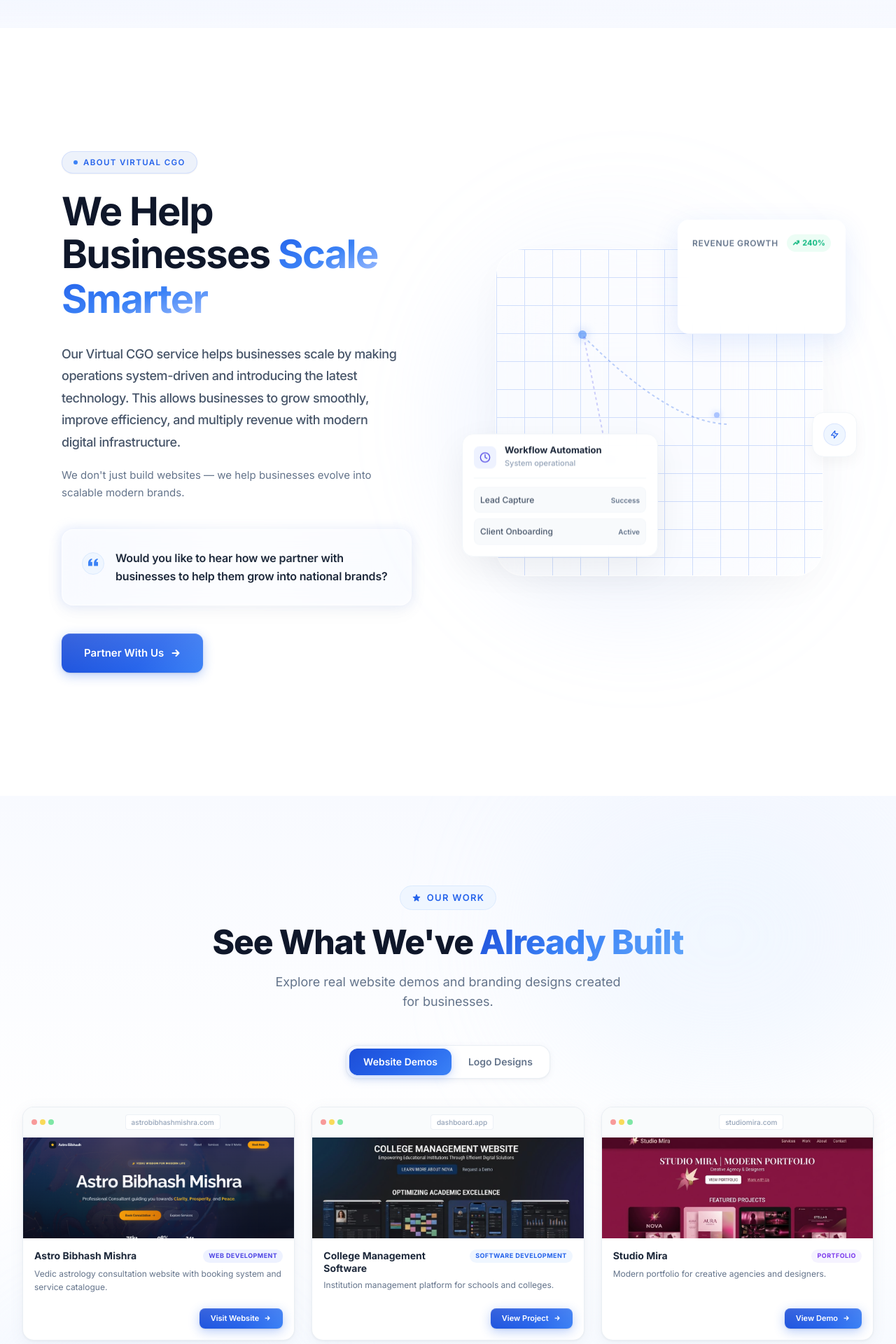
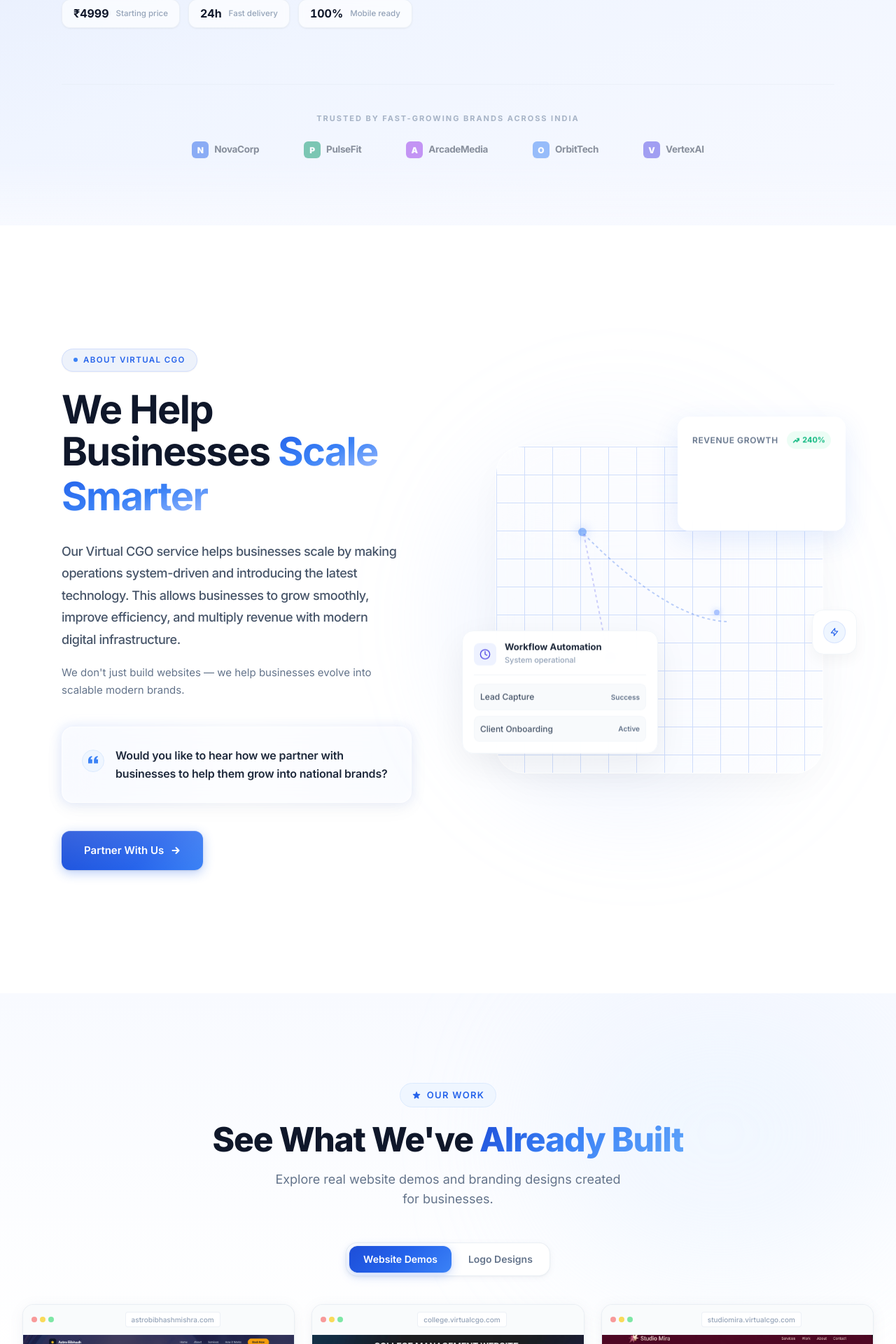
Before and after one commit to khrishChauhan/virtualcgo, a Next.js app: page / in a window 1280 px wide. Shown: the part 840-2760 px from the top of the page at 70% size. Built offline with nearby package versions, Linux system fonts and the light colour scheme.

Commit message:
feat: implement Contact, Hero, Pricing, and Showcase section components

```diff
--- a/src/components/ContactSection.tsx
+++ b/src/components/ContactSection.tsx
@@ -12,8 +12,8 @@ const contactCards = [
   {
     id:     "contact-email",
     label:  "Email Us",
-    value:  "hello@virtualcgo.app",
-    href:   "mailto:hello@virtualcgo.app",
+    value:  "connect@virtualcgo.com",
+    href:   "mailto:connect@virtualcgo.com",
     icon: (
       <svg width="18" height="18" viewBox="0 0 18 18" fill="none">
         <path d="M2 4.5H16V13.5C16 14.05 15.55 14.5 15 14.5H3C2.45 14.5 2 14.05 2 13.5V4.5Z" stroke="currentColor" strokeWidth="1.5" strokeLinejoin="round"/>
@@ -23,12 +23,12 @@ const contactCards = [
   },
   {
     id:     "contact-whatsapp",
-    label:  "WhatsApp",
-    value:  "+91 98765 43210",
-    href:   "https://wa.me/919876543210",
+    label:  "WhatsApp Business",
+    value:  "7428-505-344",
+    href:   "https://wa.me/917428505344",
     icon: (
-      <svg width="18" height="18" viewBox="0 0 18 18" fill="currentColor">
-        <path d="M9 1.5C4.86 1.5 1.5 4.86 1.5 9c0 1.56.45 3.06 1.26 4.35L1.5 16.5l3.24-1.23A7.44 7.44 0 009 16.5c4.14 0 7.5-3.36 7.5-7.5S13.14 1.5 9 1.5zm0 13.5c-1.35 0-2.61-.39-3.69-1.05l-.27-.15-2.01.75.75-1.98-.18-.3A6 6 0 013 9c0-3.315 2.685-6 6-6s6 2.685 6 6-2.685 6-6 6zm3.33-4.44c-.18-.09-1.065-.525-1.23-.585-.165-.06-.285-.09-.405.09-.12.18-.465.585-.57.705-.105.12-.21.135-.39.045-.18-.09-.765-.285-1.455-.9-.54-.48-.9-1.065-1.005-1.245-.105-.18-.012-.276.078-.366.081-.081.18-.21.27-.315.09-.105.12-.18.18-.3.06-.12.03-.225-.015-.315-.045-.09-.405-.975-.555-1.335-.15-.36-.3-.3-.405-.306-.105-.006-.225-.006-.345-.006-.12 0-.315.045-.48.225-.165.18-.63.615-.63 1.5 0 .885.645 1.74.735 1.86.09.12 1.275 1.95 3.09 2.73.432.186.768.297 1.032.381.432.138.825.117 1.134.072.345-.051 1.065-.435 1.215-.855.15-.42.15-.78.105-.855-.045-.075-.165-.12-.345-.21z"/>
+      <svg width="18" height="18" viewBox="0 0 24 24" fill="currentColor">
+        <path d="M.057 24l1.687-6.163c-1.041-1.804-1.588-3.849-1.587-5.946C.06 5.348 5.397.01 12.008.01c3.202.001 6.212 1.246 8.477 3.514 2.266 2.268 3.507 5.28 3.505 8.484-.004 6.657-5.34 11.997-11.953 11.997-2.005-.001-3.973-.502-5.724-1.455L0 24zm6.59-4.846c1.66.986 3.293 1.493 4.85 1.495 5.51 0 9.99-4.474 9.993-9.978.002-2.668-1.03-5.176-2.905-7.054C16.66 1.737 14.153.7 11.49.7 5.976.7 1.497 5.179 1.495 10.685c-.001 1.7.452 3.354 1.31 4.8l-.398 1.452.392 1.433 3.848-1.416z" />
       </svg>
     ),
   },
@@ -36,12 +36,23 @@ const contactCards = [
     id:     "contact-instagram",
     label:  "Instagram",
     value:  "@virtualcgo",
-    href:   "https://instagram.com/virtualcgo",
+    href:   "https://www.instagram.com/virtualcgo/?hl=en",
     icon: (
       <svg width="18" height="18" viewBox="0 0 18 18" fill="none">
         <rect x="2" y="2" width="14" height="14" rx="4" stroke="currentColor" strokeWidth="1.5"/>
         <circle cx="9" cy="9" r="3" stroke="currentColor" strokeWidth="1.5"/>
         <circle cx="13" cy="5" r="0.8" fill="currentColor"/>
+      </svg>
+    ),
+  },
+  {
+    id:     "contact-linkedin",
+    label:  "LinkedIn",
+    value:  "Virtual CGO",
+    href:   "https://www.linkedin.com/company/virtualcgo/",
+    icon: (
+      <svg width="18" height="18" viewBox="0 0 24 24" fill="currentColor">
+        <path d="M19 0h-14c-2.761 0-5 2.239-5 5v14c0 2.761 2.239 5 5 5h14c2.762 0 5-2.239 5-5v-14c0-2.761-2.238-5-5-5zm-11 19h-3v-11h3v11zm-1.5-12.268c-.966 0-1.75-.79-1.75-1.764s.784-1.764 1.75-1.764 1.75.79 1.75 1.764-.783 1.764-1.75 1.764zm13.5 12.268h-3v-5.604c0-3.368-4-3.113-4 0v5.604h-3v-11h3v1.765c1.396-2.586 7-2.777 7 2.476v6.759z"/>
       </svg>
     ),
   },
@@ -225,13 +236,19 @@ export default function ContactSection() {
               Virtual <span className="text-blue-600 font-semibold">CGO</span>
             </span>
           </div>
-          <p className="text-slate-400 text-[13px]">
-            © {new Date().getFullYear()} Virtual CGO. All rights reserved.
-          </p>
-          <div className="flex items-center gap-5">
-            {["Privacy", "Terms", "Instagram"].map((l) => (
-              <a key={l} href="#" className="text-slate-400 hover:text-slate-600 text-[13px] font-medium transition-colors duration-150">{l}</a>
-            ))}
+          <div className="text-center sm:text-left">
+            <p className="text-slate-400 text-[13px] font-medium">
+              © {new Date().getFullYear()} Virtual CGO. All rights reserved.
+            </p>
+            <p className="text-slate-400/70 text-[11.5px] mt-1 font-normal">
+              Virtual CGO is operated under <span className="text-slate-500 font-semibold">Effimony LLP</span>.
+            </p>
+          </div>
+          <div className="flex items-center gap-5 flex-wrap justify-center sm:justify-end">
+            <a href="/privacy" className="text-slate-400 hover:text-slate-600 text-[13px] font-medium transition-colors duration-150">Privacy</a>
+            <a href="/terms" className="text-slate-400 hover:text-slate-600 text-[13px] font-medium transition-colors duration-150">Terms</a>
+            <a href="https://www.instagram.com/virtualcgo/?hl=en" target="_blank" rel="noopener noreferrer" className="text-slate-400 hover:text-slate-600 text-[13px] font-medium transition-colors duration-150">Instagram</a>
+            <a href="https://www.linkedin.com/company/virtualcgo/" target="_blank" rel="noopener noreferrer" className="text-slate-400 hover:text-slate-600 text-[13px] font-medium transition-colors duration-150">LinkedIn</a>
           </div>
         </div>
       </div>
--- a/src/components/HeroSection.tsx
+++ b/src/components/HeroSection.tsx
@@ -86,6 +86,24 @@ export default function HeroSection() {
               <br />
               <span className="gradient-text">presence.</span>
             </motion.h1>
+
+            {/* WhatsApp Automation tagline - Premium styling */}
+            <motion.div
+              variants={fadeUp}
+              className="inline-flex items-center gap-2.5 mb-7 bg-emerald-50/80 backdrop-blur-xs border border-emerald-200/50 rounded-2xl px-4 py-3 shadow-soft max-w-[430px] relative overflow-hidden group"
+            >
+              <div className="absolute inset-0 bg-gradient-to-r from-emerald-100/10 via-transparent to-transparent pointer-events-none" />
+              <span className="relative flex h-2.5 w-2.5 flex-shrink-0">
+                <span className="animate-ping absolute inline-flex h-full w-full rounded-full bg-emerald-400 opacity-75" />
+                <span className="relative inline-flex rounded-full h-2.5 w-2.5 bg-emerald-500" />
+              </span>
+              <span className="text-[13px] font-bold text-emerald-800 tracking-wide flex items-center gap-1.5">
+                <svg width="15" height="15" viewBox="0 0 24 24" fill="currentColor" className="text-emerald-600">
+                  <path d="M.057 24l1.687-6.163c-1.041-1.804-1.588-3.849-1.587-5.946C.06 5.348 5.397.01 12.008.01c3.202.001 6.212 1.246 8.477 3.514 2.266 2.268 3.507 5.28 3.505 8.484-.004 6.657-5.34 11.997-11.953 11.997-2.005-.001-3.973-.502-5.724-1.455L0 24zm6.59-4.846c1.66.986 3.293 1.493 4.85 1.495 5.51 0 9.99-4.474 9.993-9.978.002-2.668-1.03-5.176-2.905-7.054C16.66 1.737 14.153.7 11.49.7 5.976.7 1.497 5.179 1.495 10.685c-.001 1.7.452 3.354 1.31 4.8l-.398 1.452.392 1.433 3.848-1.416z" />
+                </svg>
+                We automate your business WhatsApp with AI chatbots.
+              </span>
+            </motion.div>
 
             {/* Sub */}
             <motion.p
@@ -295,6 +313,43 @@ export default function HeroSection() {
           </motion.div>
 
         </div>
+
+        {/* ── Partner Logos Strip ── */}
+        <motion.div
+          variants={fadeUp}
+          className="mt-20 pt-10 border-t border-slate-200/40 relative z-10 w-full"
+        >
+          <p className="text-center text-[11px] font-bold uppercase tracking-[0.18em] text-slate-400/80 mb-6">
+            TRUSTED BY FAST-GROWING BRANDS ACROSS INDIA
+          </p>
+          <div className="flex flex-wrap items-center justify-center gap-x-12 gap-y-6 md:gap-x-16 opacity-50 hover:opacity-75 transition-opacity duration-300">
+            {/* Logo 1 */}
+            <div className="flex items-center gap-2">
+              <div className="w-6 h-6 rounded-md bg-blue-600 flex items-center justify-center text-white font-black text-[12px] shadow-sm">N</div>
+              <span className="text-slate-800 font-bold text-[13.5px] tracking-tight">NovaCorp</span>
+            </div>
+            {/* Logo 2 */}
+            <div className="flex items-center gap-2">
+              <div className="w-6 h-6 rounded-md bg-emerald-600 flex items-center justify-center text-white font-black text-[12px] shadow-sm">P</div>
+              <span className="text-slate-800 font-bold text-[13.5px] tracking-tight">PulseFit</span>
+            </div>
+            {/* Logo 3 */}
+            <div className="flex items-center gap-2">
+              <div className="w-6 h-6 rounded-md bg-purple-600 flex items-center justify-center text-white font-black text-[12px] shadow-sm">A</div>
+              <span className="text-slate-800 font-bold text-[13.5px] tracking-tight">ArcadeMedia</span>
+            </div>
+            {/* Logo 4 */}
+            <div className="flex items-center gap-2">
+              <div className="w-6 h-6 rounded-md bg-blue-500 flex items-center justify-center text-white font-black text-[12px] shadow-sm">O</div>
+              <span className="text-slate-800 font-bold text-[13.5px] tracking-tight">OrbitTech</span>
+            </div>
+            {/* Logo 5 */}
+            <div className="flex items-center gap-2">
+              <div className="w-6 h-6 rounded-md bg-indigo-600 flex items-center justify-center text-white font-black text-[12px] shadow-sm">V</div>
+              <span className="text-slate-800 font-bold text-[13.5px] tracking-tight">VertexAI</span>
+            </div>
+          </div>
+        </motion.div>
       </div>
 
       {/* Bottom section transition */}
--- a/src/components/PricingSection.tsx
+++ b/src/components/PricingSection.tsx
@@ -129,31 +129,43 @@ export default function PricingSection() {
               </div>
 
               {/* Pricing area with spotlight glow and premium visual layout */}
-              <div className="mb-8 flex flex-col gap-2 relative">
+              <div className="mb-8 flex flex-col gap-2.5 relative">
                 {/* Spotlight glow behind price */}
                 <div className="absolute -left-6 -top-6 w-36 h-24 bg-blue-400/10 rounded-full blur-2xl pointer-events-none" />
 
+                {/* Today's Offer Badge */}
+                <div className="inline-flex items-center gap-1.5 px-3 py-1 rounded-lg bg-orange-50 border border-orange-200/80 text-[11.5px] font-bold text-orange-700 w-fit relative z-10">
+                  <span className="relative flex h-2 w-2">
+                    <span className="animate-ping absolute inline-flex h-2 w-2 rounded-full bg-orange-400 opacity-75" />
+                    <span className="relative inline-flex rounded-full h-2 w-2 bg-orange-500" />
+                  </span>
+                  Today&apos;s Offer
+                </div>
+
                 {/* Original crossed-out price */}
-                <div className="flex items-center gap-2 relative z-10">
-                  <span className="text-slate-400 font-medium line-through text-[16px]">₹7,999</span>
-                  <span className="text-slate-400 font-bold text-[9px] uppercase tracking-wider bg-slate-100 border border-slate-200/50 rounded px-1.5 py-0.5">Original</span>
+                <div className="flex items-center gap-2.5 relative z-10 mt-1">
+                  <span className="text-slate-400/80 font-medium line-through text-[18px]">₹36,000 + GST</span>
+                  <span className="text-slate-400 font-bold text-[9px] uppercase tracking-wider bg-slate-100 border border-slate-200/50 rounded px-1.5 py-0.5">Original Value</span>
                 </div>
 
                 {/* Offer price with large bold blue gradient */}
                 <div className="flex items-baseline gap-2 relative z-10">
                   <span className="bg-gradient-to-r from-blue-700 via-blue-600 to-[#abc4ff] bg-clip-text text-transparent font-extrabold tracking-[-0.04em] text-[3.5rem] leading-none">
-                    ₹4,999
+                    ₹7,999
                   </span>
-                  <span className="text-slate-400 font-medium text-[13px]">one-time</span>
+                  <span className="text-slate-400 font-medium text-[13.5px]">flat one-time fee</span>
                 </div>
 
-                {/* Offer details strip */}
-                <div className="flex flex-col gap-1 mt-1 relative z-10">
-                  <div className="text-[12.5px] font-bold text-blue-600 uppercase tracking-widest">
-                    Limited Time Offer
+                {/* Extra limited coupon offer strip */}
+                <div className="flex flex-col gap-1.5 mt-1.5 relative z-10 p-3 rounded-xl bg-emerald-50/70 border border-emerald-200/50">
+                  <div className="text-[12.5px] font-bold text-emerald-800 flex items-center gap-1">
+                    <svg className="w-4 h-4 text-emerald-600" fill="none" stroke="currentColor" viewBox="0 0 24 24">
+                      <path strokeLinecap="round" strokeLinejoin="round" strokeWidth={2.5} d="M9 12l2 2 4-4m5.618-4.016A11.955 11.955 0 0112 2.944a11.955 11.955 0 01-8.618 3.04A12.02 12.02 0 003 9c0 5.591 3.824 10.29 9 11.622 5.176-1.332 9-6.03 9-11.622 0-1.042-.133-2.052-.382-3.016z" />
+                    </svg>
+                    Extra Coupon Code Applied
                   </div>
-                  <div className="text-[12.5px] text-slate-500 font-medium flex items-center gap-1.5">
-                    Save <span className="text-emerald-600 font-bold bg-emerald-50 border border-emerald-100 px-1.5 py-0.5 rounded">₹3,000</span> today
+                  <div className="text-[12px] text-slate-600 font-medium leading-relaxed">
+                    Get an additional <span className="font-bold text-emerald-700">₹2,000 instant discount</span> applied automatically at checkout! (Save ₹30,000+ total)
                   </div>
                 </div>
               </div>
--- a/src/components/ShowcaseSection.tsx
+++ b/src/components/ShowcaseSection.tsx
@@ -10,42 +10,42 @@ import Image from "next/image";
 const websiteDemos = [
   {
     id: "demo-astro",
-    name: "Astro Bibhash Mishra",
-    category: "Web Development",
+    name: "Astro/Vastu Consultations",
+    category: "Client Website",
     url: "astrobibhashmishra.com",
     link: "https://www.astrobibhashmishra.com/",
-    description: "Vedic astrology consultation website with booking system and service catalogue.",
+    description: "Vedic astrology consultation website with booking system, native services, and customized modules.",
     image: "/images/astro_hero.png",
     gradient: "from-indigo-900 via-blue-900 to-amber-700",
     categoryColor: "text-indigo-600",
     categoryBg: "bg-indigo-50",
-    buttonText: "Visit Website"
+    buttonText: "Visit Live Site"
   },
   {
     id: "demo-college",
     name: "College Management Software",
-    category: "Software Development",
-    url: "dashboard.app",
-    link: "#",
-    description: "Institution management platform for schools and colleges.",
+    category: "Software System",
+    url: "college.virtualcgo.com",
+    link: "https://react-admin-demo.vercel.app/",
+    description: "Institution management and student analytics portal designed for modern educational groups.",
     image: "/images/college-mgmt.png",
     gradient: "from-slate-800 via-blue-900 to-cyan-700",
     categoryColor: "text-blue-600",
     categoryBg: "bg-blue-50",
-    buttonText: "View Project"
+    buttonText: "Visit Live Demo"
   },
   {
     id: "demo-studio-mira",
-    name: "Studio Mira",
-    category: "Portfolio",
-    url: "studiomira.com",
-    link: "#",
-    description: "Modern portfolio for creative agencies and designers.",
+    name: "Studio Mira Showcase",
+    category: "Design Portfolio",
+    url: "studiomira.virtualcgo.com",
+    link: "https://studio-mira.vercel.app/",
+    description: "Modern design experience and interaction portfolio built for premium design boutiques.",
     image: "/images/studio-mira.png",
     gradient: "from-violet-500 via-purple-400 to-fuchsia-400",
     categoryColor: "text-violet-600",
     categoryBg: "bg-violet-50",
-    buttonText: "View Demo"
+    buttonText: "Visit Design Demo"
   },
 ];
 
@@ -96,13 +96,14 @@ function WebsitePreview({ gradient }: { gradient: string }) {
 }
 
 function DemoCard({ demo, index }: { demo: typeof websiteDemos[0]; index: number }) {
-  const isReal = demo.link !== "#";
-  const Wrapper = isReal ? motion.a : motion.div;
+  const isReal = true;
+  const Wrapper = motion.a;
 
   return (
     <Wrapper
-      href={isReal ? demo.link : undefined}
-      target={isReal ? "_blank" : undefined}
+      href={demo.link}
+      target="_blank"
+      rel="noopener noreferrer"
       id={demo.id}
       initial={{ opacity: 0, y: 24 }}
       animate={{ opacity: 1, y: 0 }}
```
